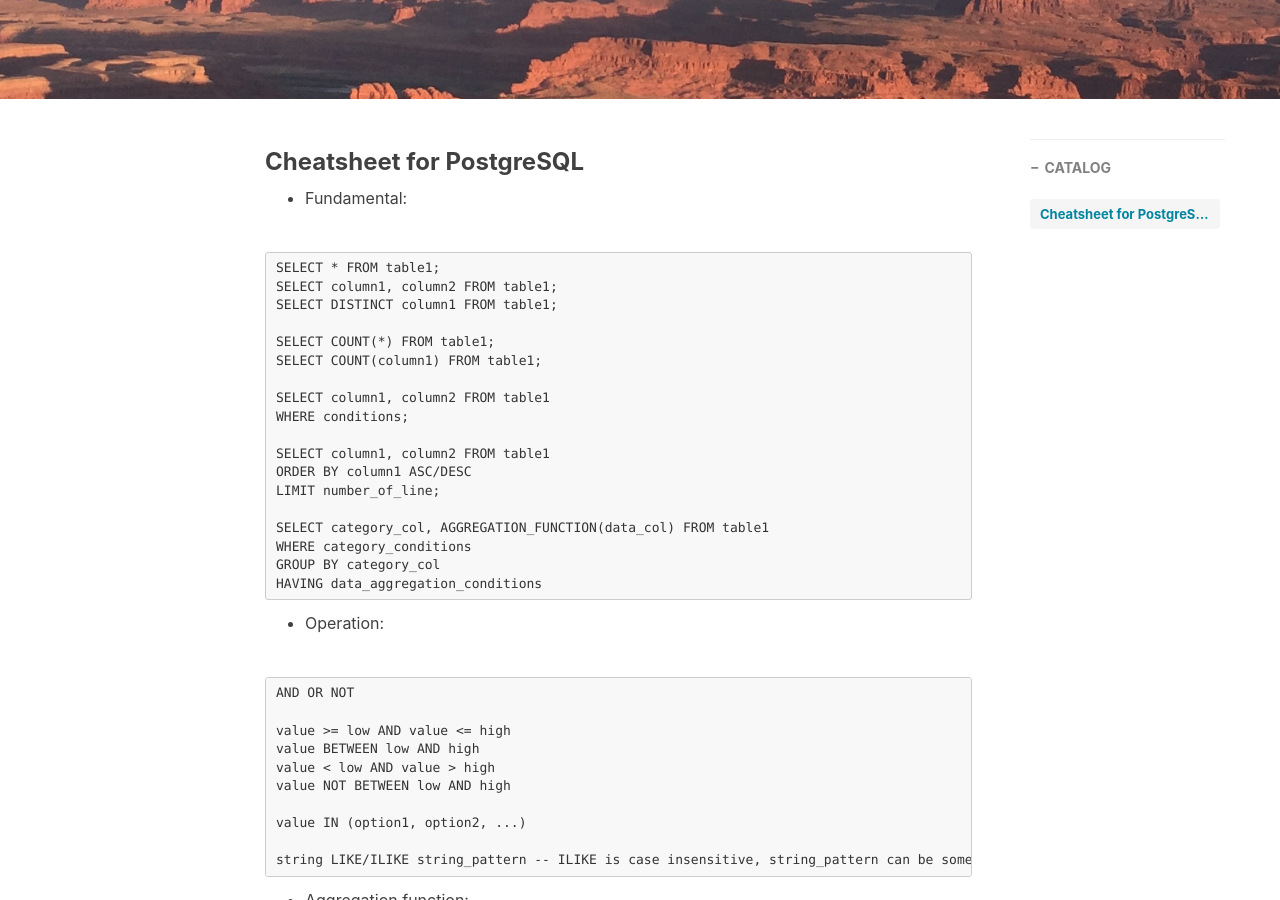
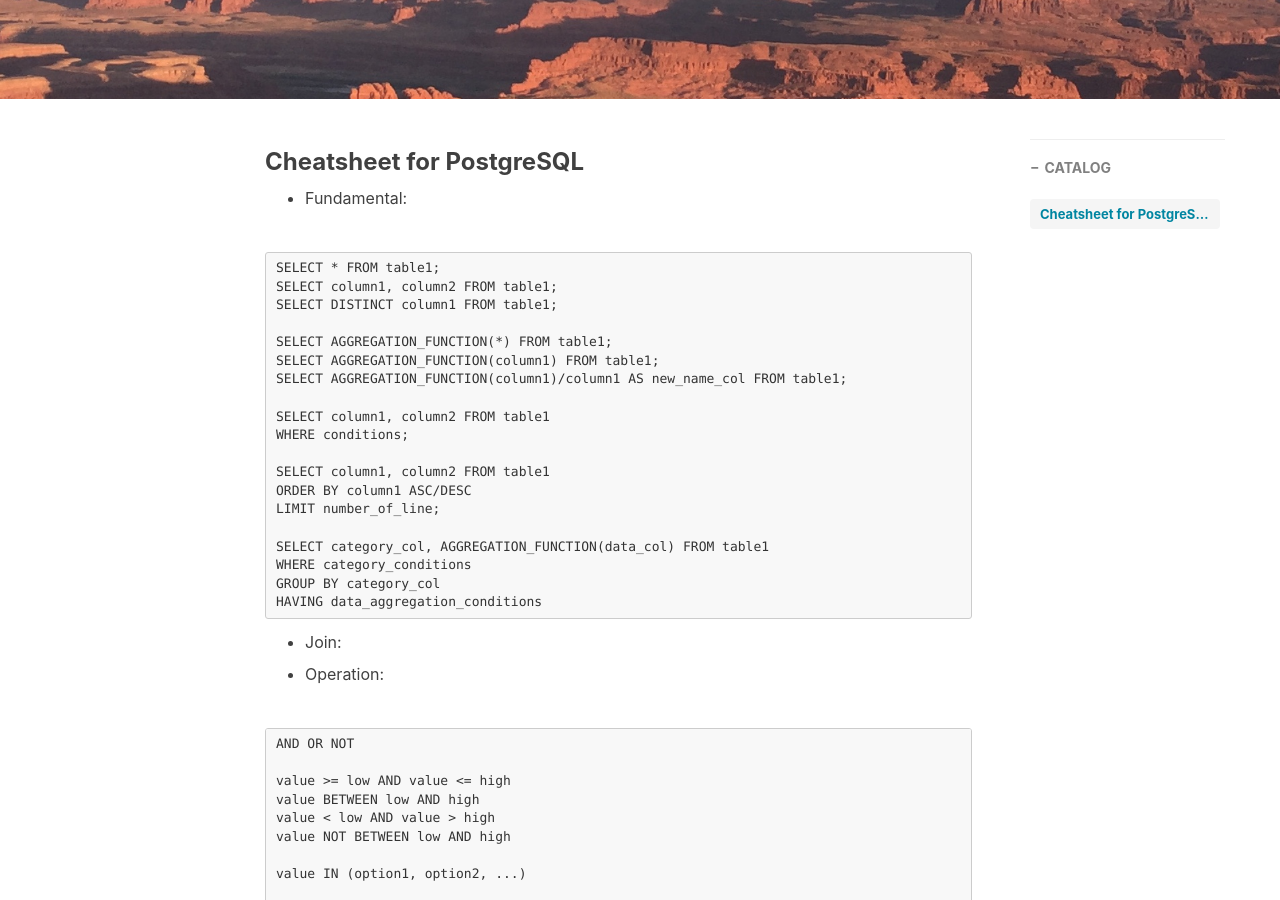
Before and after one commit to Bearxcave/Bearxcave.github.io, a Jekyll site: the page built from _posts/2022-01-08-cheatsheet-postgresql.md, in a window 1280 px wide and 900 px high, scrolled down 358 px. Built offline with Jekyll 4.4.1, drawn with Linux system fonts in a browser that asks for light colours; nearby versions of some CDN libraries; comment, search, counter and statistics services are not loaded.

Commit message:
Update 2022-01-08-cheatsheet-postgresql.md

````diff
--- a/_posts/2022-01-08-cheatsheet-postgresql.md
+++ b/_posts/2022-01-08-cheatsheet-postgresql.md
@@ -19,8 +19,9 @@
 SELECT column1, column2 FROM table1;
 SELECT DISTINCT column1 FROM table1;
 
-SELECT COUNT(*) FROM table1;
-SELECT COUNT(column1) FROM table1;
+SELECT AGGREGATION_FUNCTION(*) FROM table1;
+SELECT AGGREGATION_FUNCTION(column1) FROM table1;
+SELECT AGGREGATION_FUNCTION(column1)/column1 AS new_name_col FROM table1;
 
 SELECT column1, column2 FROM table1
 WHERE conditions;
@@ -34,6 +35,8 @@
 GROUP BY category_col
 HAVING data_aggregation_conditions
 ```
+
+* Join:
 
 * Operation:
 
````
